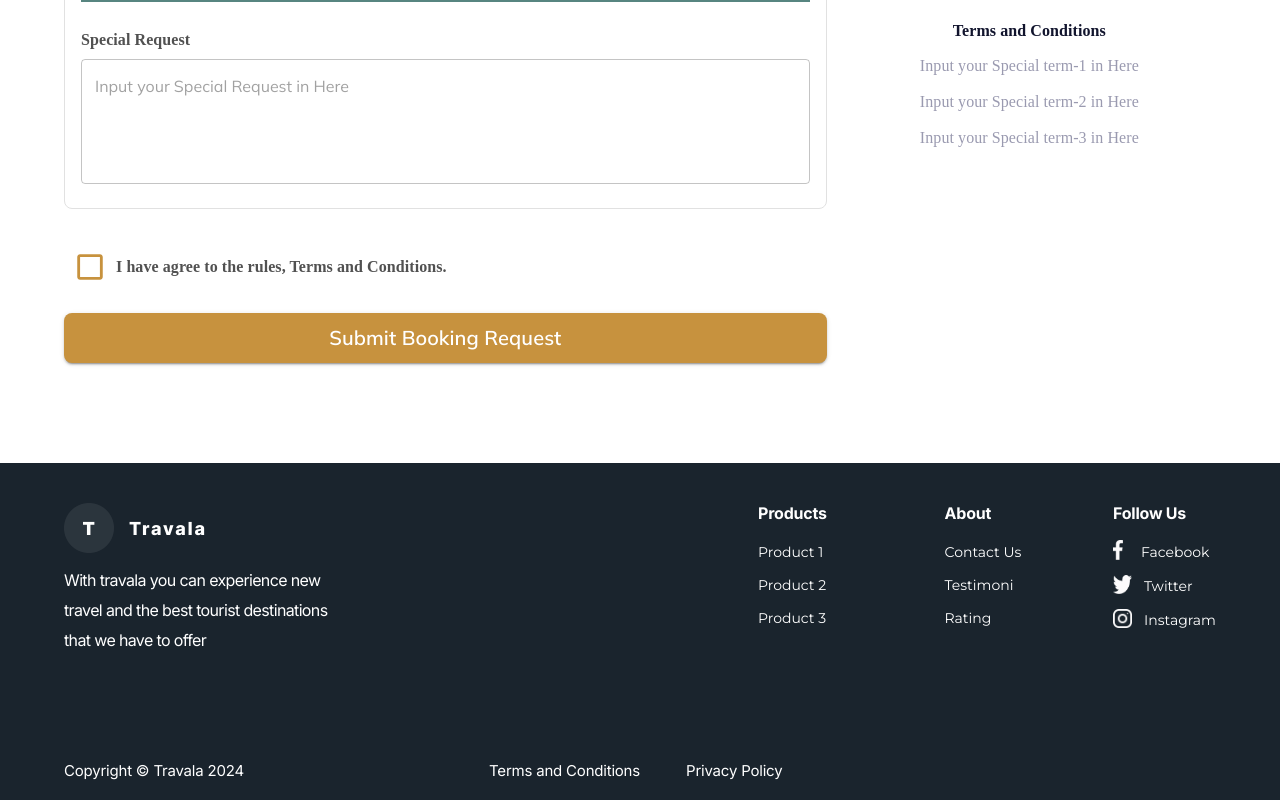
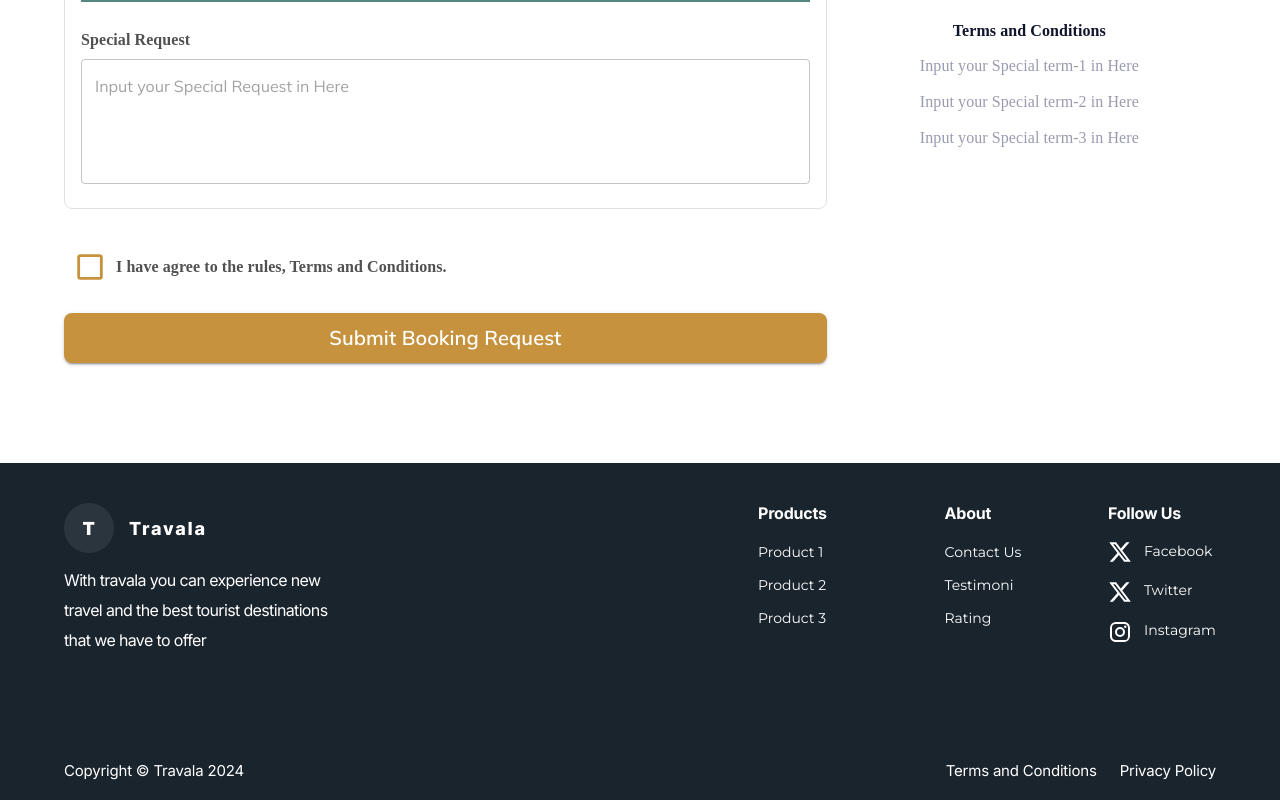
Before and after one commit to Software-Lifecycle-Consultants/slc-open-hms, a Next.js app: page /checkout in a window 1280 px wide. Shown: the part 1456-2256 px from the top of the page. Built offline with nearby package versions, Linux system fonts and the light colour scheme.

Commit message:
Changed the images with Icons & 'Styles' with 'sx', updated the Links

```diff
--- a/components/homePage/Footer.tsx
+++ b/components/homePage/Footer.tsx
@@ -5,6 +5,10 @@ import Image from "next/image";
 import { currentYear, footerContent } from "@/data/homePage";
 import { montserrat } from "../../app/fonts";
 import Link from "next/link";
+import FacebookIcon from '@mui/icons-material/Facebook';
+import XIcon from '@mui/icons-material/X';
+import InstagramIcon from '@mui/icons-material/Instagram';
+import { alignProperty } from "@mui/material/styles/cssUtils";
 
 /* Footer component displays the website footer. */
 const Footer = () => {
@@ -223,18 +227,14 @@ const Footer = () => {
               </Typography>
             )}
             <Box sx={{ display: "flex", paddingRight: { xs: "15px", md: "0" } }}>
-              <a href={footerContent.socialMediaLink1} target="_blank" style={{ color: "white", textDecoration:"none"}}>
-                <Image
-                  src={footerContent.socialMediaIcon1}
-                  width={9.92}
-                  height={19.84}
-                  alt="fb"
-                  style={{
+              <Link href={footerContent.socialMediaLink1} target="_blank" style={{ color: "white", textDecoration:"none"}}>
+                <XIcon
+                  sx={{
                     flexShrink: 0,
                     marginTop: "17px",
                   }}
                 />
-              </a>
+              </Link>
               {!isMobile && (
                 <Typography
                   variant="body2"
@@ -246,24 +246,20 @@ const Footer = () => {
                     lineHeight: "28px",
                     fontStyle: "normal",
                     fontWeight: "400",
-                    marginLeft: "18px",
-                    marginTop: "15px",
+                    marginLeft: "12px",
+                    marginTop: "14px",
                   }}
                   >
-                    <a href={footerContent.socialMediaLink1} target="_blank" style={{ color: "white", textDecoration:"none"}}> {footerContent.socialMediaText1}</a>
+                    <Link href={footerContent.socialMediaLink1} target="_blank" style={{ color: "white", textDecoration:"none"}}> {footerContent.socialMediaText1}</Link>
                 </Typography>
                 )}
             </Box>
             <Box sx={{ display: "flex", paddingRight: { xs: "15px", md: "0" } }}>
               <a href={footerContent.socialMediaLink2} target="_blank" style={{ color: "white", textDecoration:"none"}}>
-                <Image
-                  src={footerContent.socialMediaIcon2}
-                  width={19}
-                  height={19}
-                  alt="fb"
-                  style={{
+                <XIcon
+                  sx={{
                     flexShrink: 0,
-                    marginTop: "8px",
+                    marginTop: "9px",
                   }}
                 />
               </a>
@@ -283,23 +279,19 @@ const Footer = () => {
                   }}
                 >
                 {/* creates the link to the socila media <twitter> */}
-                  <a href={footerContent.socialMediaLink2} target="_blank" style={{ color: "white", textDecoration:"none"}}>{footerContent.socialMediaText2}</a>
+                  <Link href={footerContent.socialMediaLink2} target="_blank" style={{ color: "white", textDecoration:"none"}}>{footerContent.socialMediaText2}</Link>
                 </Typography>
               )}
             </Box>
             <Box sx={{ display: "flex", paddingRight: { xs: "15px", md: "0" } }}>
-              <a href={footerContent.socialMediaLink3} target="_blank" style={{ color: "white", textDecoration:"none"}}>
-                <Image
-                  src={footerContent.socialMediaIcon3}
-                  width={19}
-                  height={19}
-                  alt="fb"
-                  style={{
+              <Link href={footerContent.socialMediaLink3} target="_blank" style={{ color: "white", textDecoration:"none"}}>
+                <InstagramIcon
+                  sx={{
                     flexShrink: 0,
-                    marginTop: "8px",
+                    marginTop: "9px",
                   }}
                 />
-              </a>
+              </Link>
               {!isMobile && (
                 <Typography
                   variant="body2"
@@ -315,7 +307,7 @@ const Footer = () => {
                     marginTop: "5px",
                   }}
                 >
-                  <a href={footerContent.socialMediaLink3} target="_blank" style={{ color: "white", textDecoration:"none"}}>{footerContent.socialMediaText3}</a>
+                  <Link href={footerContent.socialMediaLink3} target="_blank" style={{ color: "white", textDecoration:"none"}}>{footerContent.socialMediaText3}</Link>
                 </Typography>
               )}
             </Box>
@@ -329,8 +321,9 @@ const Footer = () => {
               width: "100%",
               flexDirection: isMobile ? "column" : "row",
               alignItems: isMobile ? "left" : "flex-start",
+              justifyContent: "space-between", // Space elements apart for web view
             }}
-          >
+          >{/*Privacy Policy Mobile view*/}
             {isMobile && (
               <Typography
                 variant="body2"
@@ -348,13 +341,14 @@ const Footer = () => {
                 <Link href={footerContent.PrivacyPolicyLink} style={{ color: "white", textDecoration: "none" }}>{footerContent.PrivacyPolicyText}</Link>
               </Typography>
             )}
-            <Box
-              sx={{
-                display: "flex",
-                width: isMobile ? "100%" : "50%",
-                justifyContent: isMobile ? "left" : "flex-start",
-                textAlign: isMobile ? "center" : "left",
-              }}
+            {/*Copyright & Terms and Conditions Mobile view*/}
+            {isMobile && (
+              <Grid container
+              item
+              xs={12}
+              direction="row"
+              justifyContent="space-between" // Space elements apart for web view
+              alignItems="center"
               >
                 <Typography
                 variant="body2"
@@ -366,8 +360,7 @@ const Footer = () => {
                   fontStyle: "normal",
                   fontWeight: "400",
                   letterSpacing: "-0.205px",
-                  marginTop: isMobile ? "10px" : "90px",
-                  marginRight: isMobile ? "10px" : "0",
+                  marginTop: "10px",
                  }}
                 >
                   Copyright © {footerContent.CompanyNameText} {currentYear}
@@ -382,17 +375,69 @@ const Footer = () => {
                    fontStyle: "normal",
                    fontWeight: "400",
                    letterSpacing: "-0.205px",
-                  marginTop: isMobile ? "10px" : "90px",
-                  marginLeft: isMobile ? "40px" : "auto",
+                   marginTop: "10px",
                  }}
                 >
                   <Link href={footerContent.TermsConditionLink} style={{ color: "white", textDecoration: "none" }}>{footerContent.TermsConditionText}</Link>
                 </Typography>
-            </Box>
+              </Grid>
+            )}
+            {/* Web view */}
             {!isMobile && (
+              <Grid item xs={12} md={12}>
+                <Box
+                 style={{
+                   display: "flex",
+                   width: "100%",
+                 }}
+                >
+                  <Box
+                   style={{
+                    width: "50%",
+                   }}
+                  >
                     <Typography
                      variant="body2"
-                sx={{
+                     style={{
+                       color: '#FFFFFF',
+                       fontFamily: "Inter",
+                       fontSize: "15px",
+                       lineHeight: "normal",
+                       fontStyle: "normal",
+                       fontWeight: "400",
+                       letterSpacing: "-0.205px",
+                       marginTop: "90px",
+                     }}
+                   >
+                     Copyright © {footerContent.CompanyNameText} {currentYear}
+                   </Typography>
+                 </Box>
+                 <Box
+                   style={{
+                     display: "flex",
+                     width: "50%",
+                     alignItems: "flex-end",
+                   }}
+                 >
+                   <Typography
+                     variant="body2"
+                     style={{
+                       color: '#FFFFFF',
+                       fontFamily: "Inter",
+                       fontSize: "15px",
+                       lineHeight: "normal",
+                       fontStyle: "normal",
+                       fontWeight: "400",
+                       letterSpacing: "-0.205px",
+                       marginTop: "90px",
+                       marginLeft: "auto",
+                     }}
+                   >
+                     <Link href={footerContent.TermsConditionLink} style={{ color: "white", textDecoration:"none"}}>{footerContent.TermsConditionText}</Link>
+                   </Typography>
+                   <Typography
+                     variant="body2"
+                     style={{
                        color: '#FFFFFF',
                        fontFamily: "Inter",
                        fontSize: "15px",
@@ -404,8 +449,11 @@ const Footer = () => {
                        marginLeft: "4%",
                      }}
                    >
-                <Link href={footerContent.PrivacyPolicyLink} style={{ color: "white", textDecoration: "none" }}>{footerContent.PrivacyPolicyText}</Link>
+                     <Link href={footerContent.PrivacyPolicyLink}style={{ color: "white", textDecoration:"none"}}>{footerContent.PrivacyPolicyText}</Link>
                    </Typography>
+                 </Box>
+               </Box>
+             </Grid>
             )}
           </Box>
         </Grid>
```
Lines whose indentation alone changed are shown as unchanged.
